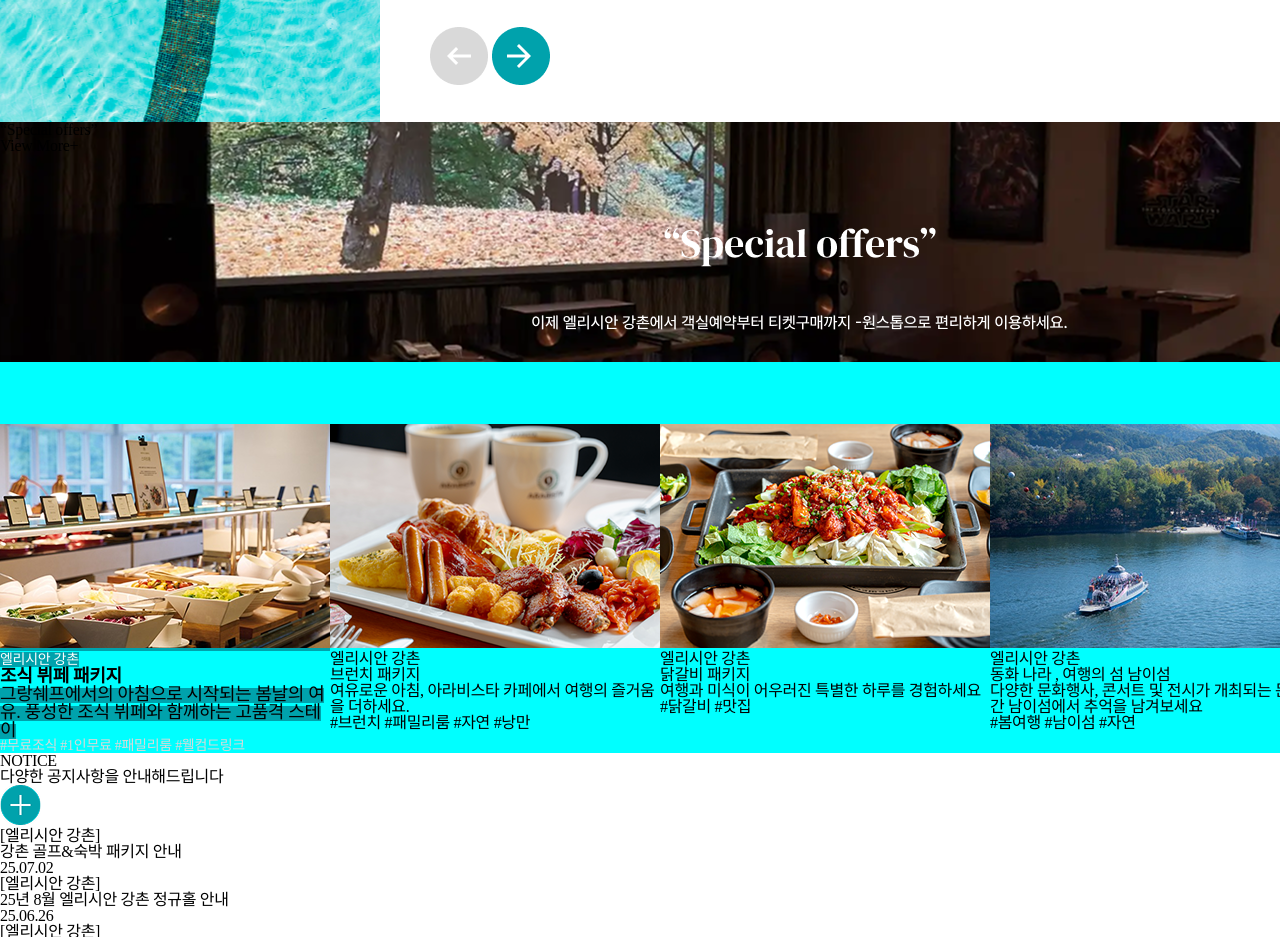
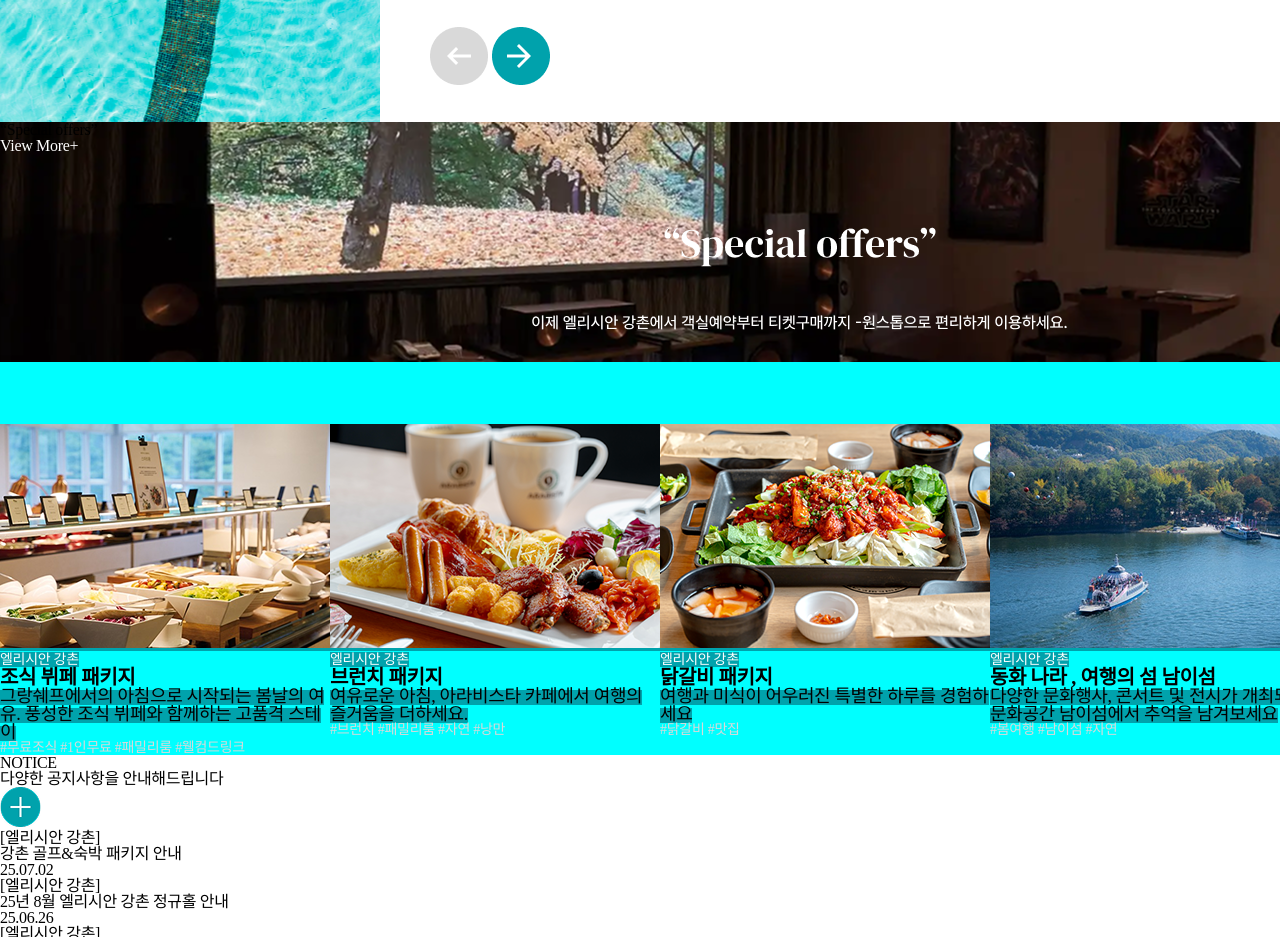
Before and after one commit to parkseongjoon855/project_elysian, a plain HTML site: page index.html in a window 1280 px wide. Shown: the part 1561-2498 px from the top of the page. Drawn offline with Linux system fonts and the light colour scheme.

Commit message:
엘리시안

```diff
--- a/index.html
+++ b/index.html
@@ -80,7 +80,7 @@
             <a href="#">View More+</a>
         </div>
         <div class="room">
-            <div class="packge1">
+            <div class="package1">
                 <a href="#"><img src="./images/package.png" alt=""></a>
                 <a href="#">엘리시안 강촌</a>
                 <a href="#"><h3>조식 뷔페 패키지</h3></a>
--- a/styles/index.css
+++ b/styles/index.css
@@ -339,21 +339,44 @@ main .banner2 {
     background-color:#000;
 
 }
+main .banner2 a {
+    color:#fff;
+    text-align:center;
+
+}
 main .room {
     display:flex;
     background-color:aqua;
     padding-top:62px;
+
 }
-main .room .packge1 {}
-main .room .packge1 img {}
-main .room .packge1 a span {
+main .room a {
+    font-size:14px;
+    background-color:#00A2AC;
+    color:#fff;
+}
+main .room a span {
     font-size:18px;
     font-weight:500;
 }
-main .room .packge1 p {
+main .room a p {
+    color:#d9d9d9;
+    font-size:14px;
+}
+main .room a h3 {
+    font-size:20px;
+    font-weight:600;
+}
+main .room .package1 {}
+main .room .package1 img {}
+main .room .package1 a span {
+    font-size:18px;
+    font-weight:500;
+}
+main .room .package1 p {
     color:#d9d9d9;
 }
-main .room .packge1 a {
+main .room .package1 a {
     font-size:14px;
     font-weight:600px;
     color:#fff;
@@ -363,26 +386,26 @@ main .room .packge1 a h3 {
     font-size:18px;
     font-weight:600;
 }
-main .room .packge2 {}
-main .room .packge2 a {}
-main .room .packge2 a img {}
-main .room .packge2 a h3 {
+main .room .package2 {}
+main .room .package2 a {}
+main .room .package2 a img {}
+main .room .package2 a h3 {
     font-size:20px;
 }
-main .room .packge2 a span {
+main .room .package2 a span {
     font-size:18px;
 }
-main .room .packge2 a p {
+main .room .package2 a p {
     color:#d9d9d9;
 }
-main .room .packge3 {}
-main .room .packge3 img {}
-main .room .packge3 span {}
-main .room .packge3 p {}
-main .room .packge4 {}
-main .room .packge4 img {}
-main .room .packge4 span {}
-main .room .packge4 p {}
+main .room .package3 {}
+main .room .package3 a img {}
+main .room .package3 a span {}
+main .room .package3 a p {}
+main .room .package4 {}
+main .room .package4 img {}
+main .room .package4 a span {}
+main .room .package4 a p {}
 main .room .move_btn {}
 main .notice {}
 main .notice h3 {}
```
